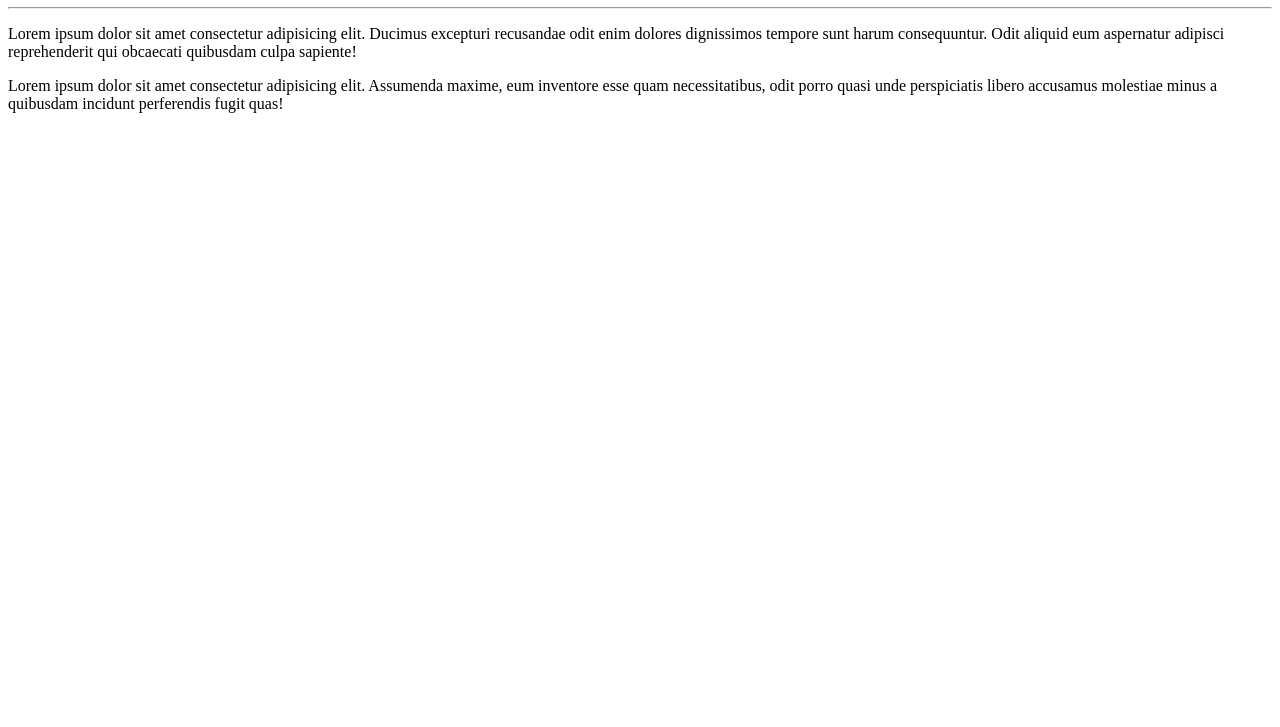
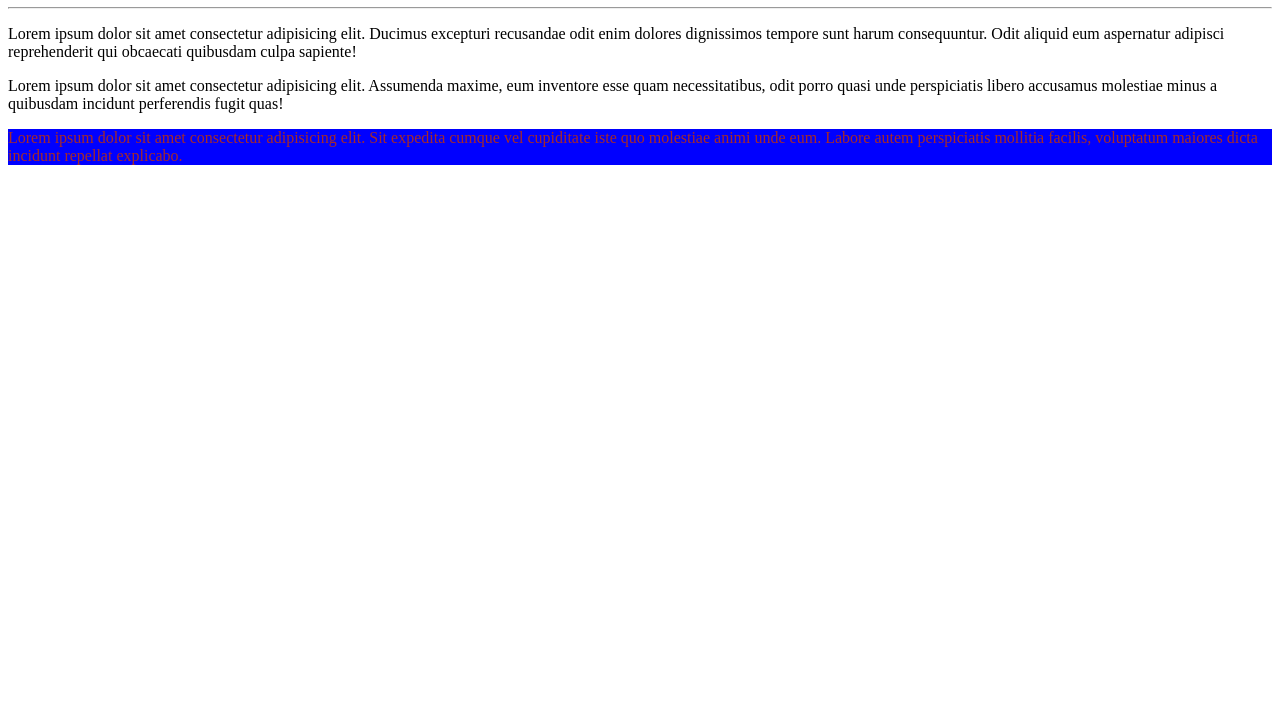
Before and after one commit to eoliveirab/Ola-Mundo, a plain HTML site: page Olá-mundo/index.html in a window 1280 px wide. Shown: the part 73-800 px from the top of the page. Drawn offline with Linux system fonts and the light colour scheme.

Commit message:
Update readme
Adicionei o texto no paragráfo

```diff
--- a/Olá-mundo/index.html
+++ b/Olá-mundo/index.html
@@ -13,7 +13,7 @@
     <p>Lorem ipsum dolor sit amet consectetur adipisicing elit. Ducimus excepturi recusandae odit enim dolores dignissimos tempore sunt harum consequuntur. Odit aliquid eum aspernatur adipisci reprehenderit qui obcaecati quibusdam culpa sapiente!</p>
     <p>Lorem ipsum dolor sit amet consectetur adipisicing elit. Assumenda maxime, eum inventore esse quam necessitatibus, odit porro quasi unde perspiciatis libero accusamus molestiae minus a quibusdam incidunt perferendis fugit quas!</p>
 
-    <p style="background-color: blue; color: brown;"></p>
+    <p style="background-color: blue; color: brown;">Lorem ipsum dolor sit amet consectetur adipisicing elit. Sit expedita cumque vel cupiditate iste quo molestiae animi unde eum. Labore autem perspiciatis mollitia facilis, voluptatum maiores dicta incidunt repellat explicabo.</p>
 
 </body>
 </html>
```
